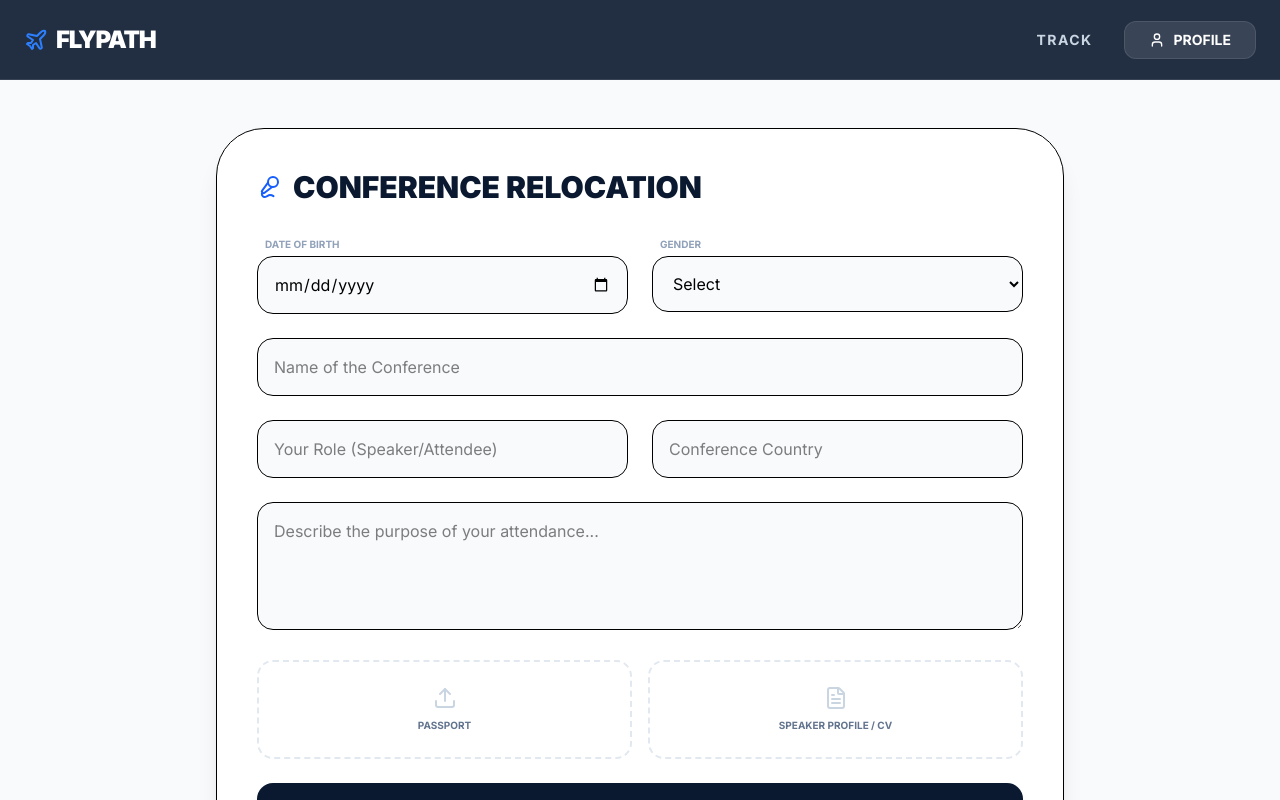
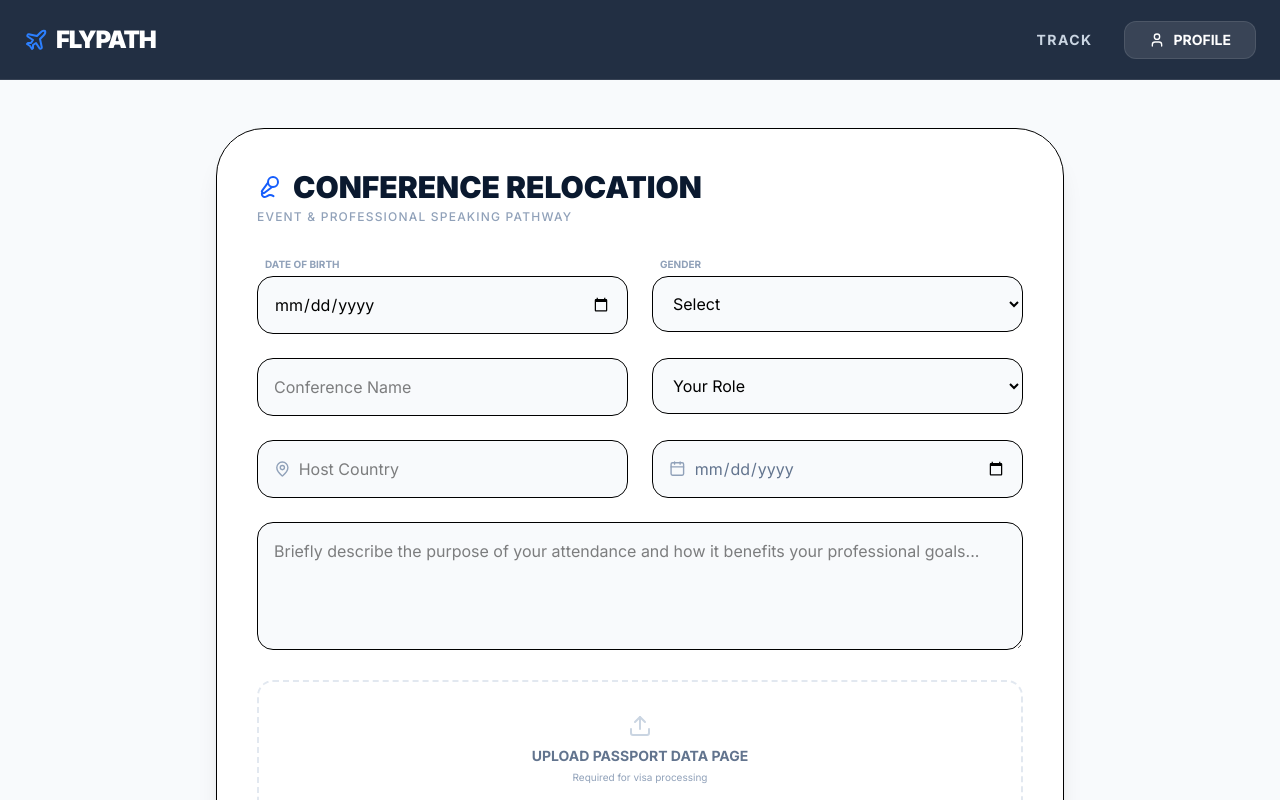
Before and after one commit to Immortallex/travel-agency-portal, a Next.js app: page /apply/conference in a window 1280 px wide. Shown: the top 800 px of the page. Built offline with nearby package versions, Linux system fonts and the light colour scheme; sample sign-in values are in the browser's storage.

Commit message:
cv issue fixed to optional in code

```diff
--- a/src/app/apply/conference/page.tsx
+++ b/src/app/apply/conference/page.tsx
@@ -1,7 +1,7 @@
 "use client";
 import React, { useState, useEffect } from 'react';
 import { useRouter } from 'next/navigation';
-import { Mic2, Upload, Loader2, ArrowRight, FileText } from 'lucide-react';
+import { Mic2, Upload, Loader2, ArrowRight, MapPin, Calendar } from 'lucide-react';
 import { createCryptoInvoice } from '@/app/actions/crypto';
 import Navbar from '@/components/Navbar';
 
@@ -10,30 +10,61 @@ export default function ConferenceForm() {
   const router = useRouter();
 
   useEffect(() => {
-    if (!localStorage.getItem('flypath_user')) router.push('/auth');
+    const user = localStorage.getItem('flypath_user');
+    if (!user) router.push('/auth');
   }, [router]);
 
   const handleSubmit = async (e: React.FormEvent<HTMLFormElement>) => {
     e.preventDefault();
     setLoading(true);
+
     try {
       const user = JSON.parse(localStorage.getItem('flypath_user') || '{}');
+      const userId = user._id || user.id;
+
+      if (!userId) {
+        throw new Error("Session expired. Please login again.");
+      }
+
       const formData = new FormData(e.currentTarget);
       const finalData = new FormData();
+
+      // Send Passport (Required)
       finalData.append("passport", formData.get("passport") as File);
-      finalData.append("cv", formData.get("cv") as File);
-      finalData.append("userId", user._id || user.id);
+      finalData.append("userId", userId);
+
+      // Clean up text data
       const details = Object.fromEntries(formData.entries());
-      delete details.passport; delete details.cv;
+      delete details.passport;
       details.category = "Conference";
+
       finalData.append("formData", JSON.stringify(details));
-      const res = await fetch('/api/apply/submit', { method: 'POST', body: finalData });
+
+      const res = await fetch('/api/apply/submit', {
+        method: 'POST',
+        body: finalData
+      });
+
+      const contentType = res.headers.get("content-type");
+      if (!res.ok || !contentType?.includes("application/json")) {
+        throw new Error("Server Error: Check your Application.ts and API Route updates.");
+      }
+
       const result = await res.json();
-      if (res.ok) {
-        const url = await createCryptoInvoice(result.applicationId);
-        if (url) window.location.href = url;
-      } else { alert(result.error); }
-    } catch (err) { alert("Error occurred."); } finally { setLoading(false); }
+
+      // Proceed to Payment Redirect
+      const url = await createCryptoInvoice(result.applicationId);
+      if (url) {
+        window.location.href = url;
+      } else {
+        throw new Error("Payment link generation failed.");
+      }
+
+    } catch (err: any) {
+      alert(err.message || "An error occurred during submission.");
+    } finally {
+      setLoading(false);
+    }
   };
 
   return (
@@ -41,23 +72,73 @@ export default function ConferenceForm() {
       <Navbar />
       <div className="max-w-4xl mx-auto pt-32 px-6">
         <div className="bg-white p-10 border rounded-[3rem] shadow-xl">
-          <h2 className="text-3xl font-black mb-8 flex items-center gap-3 uppercase text-[#0A192F]"><Mic2 className="text-blue-600"/> Conference Relocation</h2>
+          <div className="mb-8">
+            <h2 className="text-3xl font-black flex items-center gap-3 uppercase text-[#0A192F]">
+              <Mic2 className="text-blue-600"/> Conference Relocation
+            </h2>
+            <p className="text-slate-400 font-medium mt-1 uppercase text-xs tracking-widest">Event & Professional Speaking Pathway</p>
+          </div>
+
           <form onSubmit={handleSubmit} className="space-y-6">
             <div className="grid md:grid-cols-2 gap-6">
-              <div className="flex flex-col"><label className="text-[10px] font-bold ml-2 mb-1 uppercase text-slate-400">Date of Birth</label><input name="dob" type="date" className="p-4 border rounded-2xl bg-slate-50" required /></div>
-              <div className="flex flex-col"><label className="text-[10px] font-bold ml-2 mb-1 uppercase text-slate-400">Gender</label><select name="gender" className="p-4 border rounded-2xl bg-slate-50" required><option value="">Select</option><option>Male</option><option>Female</option></select></div>
+              <div className="flex flex-col">
+                <label className="text-[10px] font-bold ml-2 mb-1 uppercase text-slate-400">Date of Birth</label>
+                <input name="dob" type="date" className="p-4 border rounded-2xl bg-slate-50" required />
+              </div>
+              <div className="flex flex-col">
+                <label className="text-[10px] font-bold ml-2 mb-1 uppercase text-slate-400">Gender</label>
+                <select name="gender" className="p-4 border rounded-2xl bg-slate-50" required>
+                  <option value="">Select</option>
+                  <option>Male</option>
+                  <option>Female</option>
+                </select>
+              </div>
             </div>
-            <input name="conferenceName" placeholder="Name of the Conference" className="w-full p-4 border rounded-2xl bg-slate-50" required />
+
             <div className="grid md:grid-cols-2 gap-6">
-              <input name="role" placeholder="Your Role (Speaker/Attendee)" className="p-4 border rounded-2xl bg-slate-50" required />
-              <input name="location" placeholder="Conference Country" className="p-4 border rounded-2xl bg-slate-50" required />
+              <div className="relative">
+                <input name="conferenceName" placeholder="Conference Name" className="w-full p-4 border rounded-2xl bg-slate-50" required />
+              </div>
+              <div className="relative">
+                <select name="role" className="w-full p-4 border rounded-2xl bg-slate-50" required>
+                  <option value="">Your Role</option>
+                  <option>Speaker / Keynote</option>
+                  <option>Delegate / Attendee</option>
+                  <option>Exhibitor</option>
+                </select>
+              </div>
             </div>
-            <textarea name="abstract" placeholder="Describe the purpose of your attendance..." className="w-full p-4 border rounded-2xl h-32 bg-slate-50" required />
-            <div className="grid md:grid-cols-2 gap-4">
-              <div className="border-2 border-dashed border-slate-200 rounded-2xl p-6 text-center relative hover:bg-slate-50"><input type="file" name="passport" className="absolute inset-0 opacity-0 cursor-pointer" required /><Upload className="mx-auto text-slate-300 mb-2" /><p className="text-[10px] font-bold text-slate-500 uppercase">Passport</p></div>
-              <div className="border-2 border-dashed border-slate-200 rounded-2xl p-6 text-center relative hover:bg-slate-50"><input type="file" name="cv" className="absolute inset-0 opacity-0 cursor-pointer" required /><FileText className="mx-auto text-slate-300 mb-2" /><p className="text-[10px] font-bold text-slate-500 uppercase">Speaker Profile / CV</p></div>
+
+            <div className="grid md:grid-cols-2 gap-6">
+              <div className="flex items-center gap-2 p-4 border rounded-2xl bg-slate-50">
+                <MapPin size={18} className="text-slate-400" />
+                <input name="location" placeholder="Host Country" className="bg-transparent outline-none w-full" required />
+              </div>
+              <div className="flex items-center gap-2 p-4 border rounded-2xl bg-slate-50">
+                <Calendar size={18} className="text-slate-400" />
+                <input name="eventDate" type="date" className="bg-transparent outline-none w-full text-slate-500" required />
+              </div>
             </div>
-            <button type="submit" disabled={loading} className="w-full bg-[#0A192F] text-white py-5 rounded-2xl font-black text-xl flex justify-center items-center gap-2 shadow-lg hover:bg-blue-900 transition-all">
+
+            <textarea
+              name="objective"
+              placeholder="Briefly describe the purpose of your attendance and how it benefits your professional goals..."
+              className="w-full p-4 border rounded-2xl h-32 bg-slate-50"
+              required
+            />
+
+            <div className="border-2 border-dashed border-slate-200 rounded-2xl p-8 text-center relative hover:bg-slate-50 transition">
+              <input type="file" name="passport" className="absolute inset-0 opacity-0 cursor-pointer" required />
+              <Upload className="mx-auto text-slate-300 mb-2" />
+              <p className="text-sm font-bold text-slate-500 uppercase">Upload Passport Data Page</p>
+              <p className="text-[10px] text-slate-400 mt-1">Required for visa processing</p>
+            </div>
+
+            <button
+              type="submit"
+              disabled={loading}
+              className="w-full bg-[#0A192F] text-white py-5 rounded-2xl font-black text-xl flex justify-center items-center gap-2 shadow-lg hover:bg-blue-900 transition-all"
+            >
               {loading ? <Loader2 className="animate-spin" /> : "Proceed to Payment ($69.99)"} <ArrowRight />
             </button>
           </form>
```
